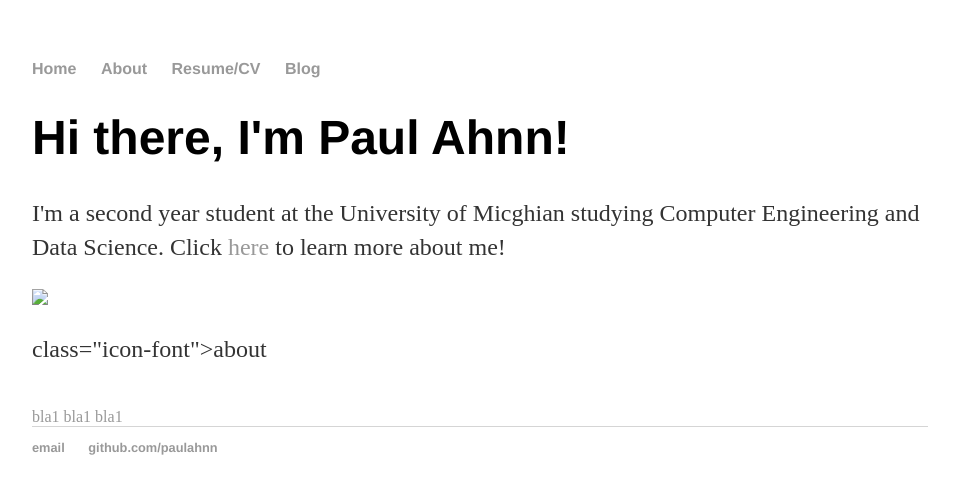
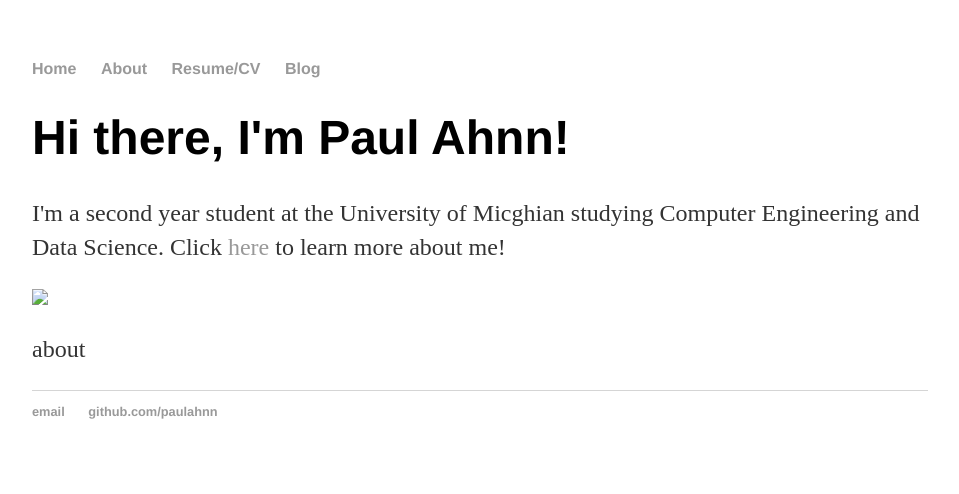
Before and after one commit to paulahnn/paulahnn.github.io, a Jekyll site: the page built from index.html, in a window 1280 px wide. Shown: the top 494 px of the page, without its empty margins (160-1119 px from the left). Built offline with Jekyll 4.4.1, drawn with Linux system fonts in a browser that asks for light colours.

Commit message:
Update index.html

```diff
--- a/index.html
+++ b/index.html
@@ -10,6 +10,5 @@ title: Paul Ahnn, Electric Sheep
 
 <div class="icons">
 	<a href="/about/"><img src="paulahnn.github.io/code.jpeg">
-		<p> class="icon-font">about</p>
-		<br>bla1 bla1 bla1
+		<p class="icon-font">about</p>
       	</a>
```
